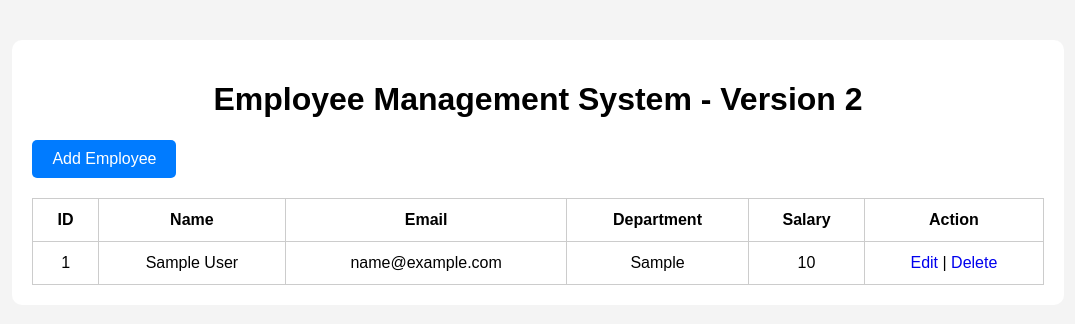
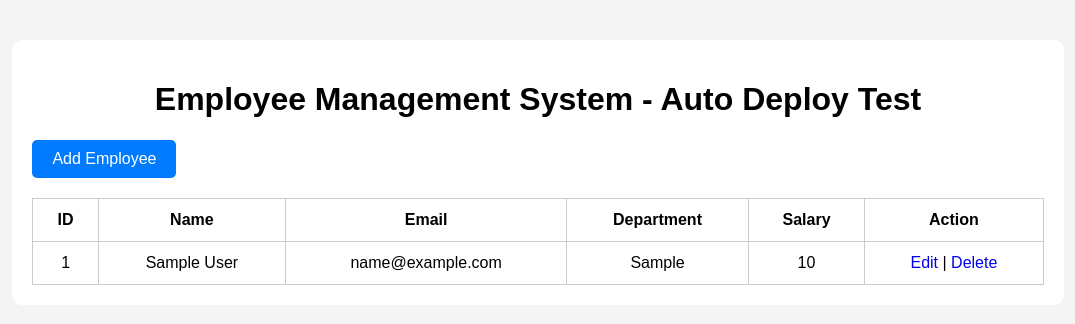
Before and after one commit to shreyajadhav98/Two-Tier-App, a Flask app: page / in a window 1280 px wide. Shown: the top 324 px of the page, without its empty margins (102-1177 px from the left). Run offline with Flask 3, Linux system fonts and the light colour scheme; tables that the repository leaves empty hold one stand-in row (values such as "Sample post"); data that the repository does not hold is empty.

Commit message:
updated index.html

```diff
--- a/app/templates/index.html
+++ b/app/templates/index.html
@@ -14,7 +14,7 @@
 
 <div class="container">
 
-<h1>Employee Management System - Version 2</h1>
+<h1>Employee Management System - Auto Deploy Test</h1>
 
 <a href="/add" class="btn">Add Employee</a>
 
```
